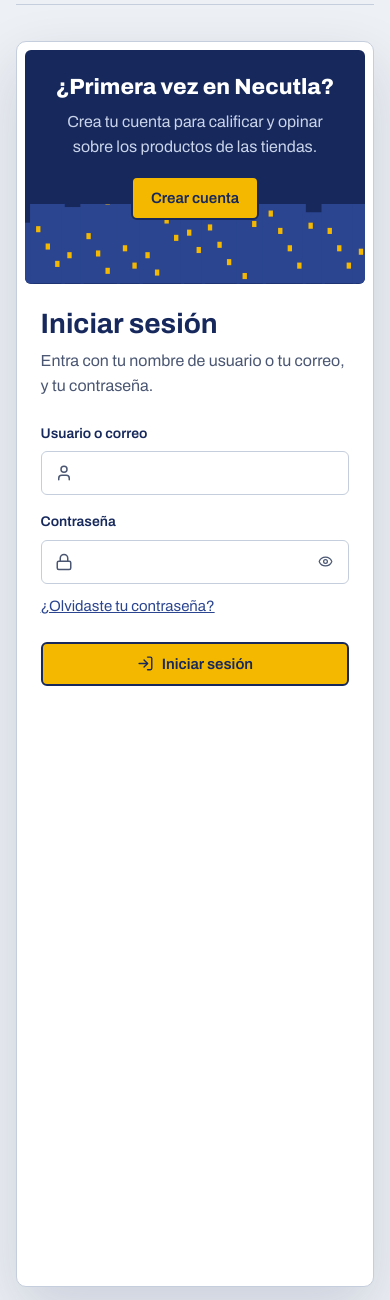
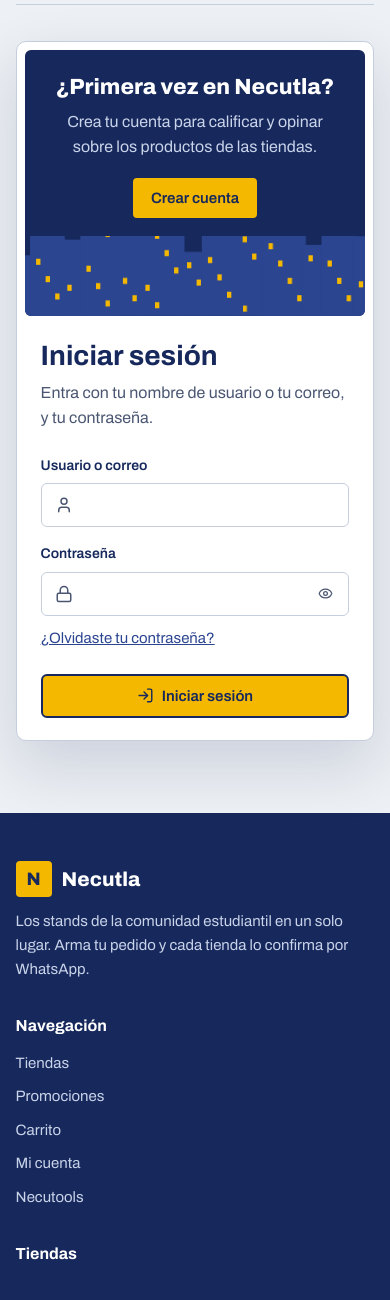
Before and after one commit to VladimirArauz/Prueba-2, a PHP site: page /cuenta.html in a window 390 px wide. Shown: the part 268-1568 px from the top of the page. Run offline with PHP 8.4, Linux system fonts and the light colour scheme; data that the repository does not hold is empty.

Commit message:
Mi cuenta: la tarjeta se ajusta al formulario y luces de los edificios
Co-Authored-By: Claude Opus 5.5 <noreply@anthropic.com>

```diff
--- a/public/js/cuenta.js
+++ b/public/js/cuenta.js
@@ -115,11 +115,32 @@ function destinoDeVuelta() {
   return /^\/[a-z0-9/?=&_-]*$/i.test(volver) && !volver.startsWith("//") ? volver : "";
 }
 
+// La tarjeta mide lo del formulario visible (en celular, más el panel de arriba); CSS anima el cambio
+function ajustarAlto() {
+  const auth = $("cuenta-fuera");
+  if (auth.hidden) return;
+  const form = auth.classList.contains("is-registro") ? $("auth-registro") : $("auth-entrar");
+  const panel = matchMedia("(max-width: 760px)").matches ? auth.querySelector(".auth-panel").offsetHeight : 0;
+  auth.style.setProperty("--alto-auth", `${form.offsetHeight + panel + 16}px`);
+}
+
+// Contraseña equivocada: las ventanas de los edificios se ponen rojas y parpadean un momento
+let alarmaAuth = null;
+function alarmaVentanas() {
+  const auth = $("cuenta-fuera");
+  clearTimeout(alarmaAuth);
+  auth.classList.remove("is-alarma");
+  void auth.offsetWidth; // reinicia el parpadeo si vuelve a fallar
+  auth.classList.add("is-alarma");
+  alarmaAuth = setTimeout(() => auth.classList.remove("is-alarma"), 1800);
+}
+
 // Panel deslizante: muestra "Iniciar sesión" o "Crear cuenta"; el otro formulario queda inerte
 function modoAuth(registro, enfocar = false) {
   $("cuenta-fuera").classList.toggle("is-registro", registro);
   $("auth-entrar").inert = registro;
   $("auth-registro").inert = !registro;
+  ajustarAlto();
   if (enfocar) {
     const campo = registro ? $("registro-nombre") : $("entrar-identificador");
     campo.focus({ preventScroll: true });
@@ -180,7 +201,7 @@ function entrar(sesion, mensaje) {
 }
 
 // Revisa los campos (si hay errores, enfoca el primero), manda el formulario y llama a listo(respuesta)
-async function enviarForm(event, { ruta, metodo = "POST", campos, listo }) {
+async function enviarForm(event, { ruta, metodo = "POST", campos, listo, alFallar }) {
   event.preventDefault();
   const form = event.currentTarget;
   if (!(await validarFormulario(form))) return;
@@ -194,6 +215,7 @@ async function enviarForm(event, { ruta, metodo = "POST", campos, listo }) {
     listo(respuesta);
   } catch (error) {
     showToast(error.message, "info");
+    if (alFallar) alFallar(error);
   } finally {
     botonListo(boton);
   }
@@ -276,13 +298,19 @@ window.addEventListener("hashchange", () => {
 document.addEventListener("DOMContentLoaded", async () => {
   prepararValidacion();
   campoCodigo = crearCampoCodigo($("codigo-campo"), { alCompletar: verificarCodigo });
+  // Los mensajes de validación cambian el alto del formulario: la tarjeta lo sigue
+  const observador = new ResizeObserver(() => ajustarAlto());
+  observador.observe($("auth-entrar"));
+  observador.observe($("auth-registro"));
+  window.addEventListener("resize", ajustarAlto);
   $("form-codigo").addEventListener("submit", event => {
     event.preventDefault();
     verificarCodigo(campoCodigo.valor());
   });
   $("form-entrar").addEventListener("submit", event => enviarForm(event, {
     ruta: "/clientes/login", campos: ["identificador", "password"],
-    listo: s => siguientePaso(s, `Sesión iniciada: ${s.nombre}`)
+    listo: s => siguientePaso(s, `Sesión iniciada: ${s.nombre}`),
+    alFallar: error => { if (error.status === 401) alarmaVentanas(); }
   }));
   $("form-registro").addEventListener("submit", event => enviarForm(event, {
     ruta: "/clientes/registro", campos: ["nombre", "usuario", "correo", "pais", "telefono", "password", "confirmar"],
--- a/public/style.css
+++ b/public/style.css
@@ -2712,8 +2712,12 @@ a.card-img-wrap {
   position: relative;
   display: grid;
   grid-template-columns: 1fr 1fr;
+  align-items: start;
   max-width: 880px;
-  min-height: 560px;
+  margin-inline: auto;
+  /* Mide lo del formulario visible (cuenta.js, ajustarAlto) y cambia con el panel al pasar a crear cuenta */
+  height: var(--alto-auth, auto);
+  transition: height var(--t-panel);
   padding: 8px;
   background: var(--hoja);
   border: 1px solid var(--linea);
@@ -2734,8 +2738,6 @@ a.card-img-wrap {
 
 .auth-entrar {
   grid-column: 1;
-  /* El registro es más largo: "Iniciar sesión" va arriba en vez de quedar centrado con un hueco encima */
-  justify-content: flex-start;
 }
 
 .auth-registro {
@@ -2844,7 +2846,7 @@ a.card-img-wrap {
   left: -6%;
   bottom: 0;
   width: 112%;
-  height: 46%;
+  height: 40%;
   transition: transform var(--t-panel);
 }
 
@@ -2858,6 +2860,36 @@ a.card-img-wrap {
 
 .auth-ciudad .ve {
   fill: var(--senal);
+  transition: fill 0.2s ease;
+}
+
+/* Contraseña equivocada: las ventanas se ponen rojas (error) mientras dura .is-alarma */
+.auth.is-alarma .auth-ciudad .ve {
+  fill: var(--aviso);
+}
+
+/* Plan 2026-10-31 (excepción autorizada por el usuario solo para este panel): algunas ventanas se apagan
+   un instante de vez en cuando, cada una a su ritmo. Con movimiento reducido no parpadean. */
+@media (prefers-reduced-motion: no-preference) {
+  .auth-ciudad .ve:nth-child(4n+2) { animation: ventana-luz 7s ease-in-out 1.2s infinite; }
+  .auth-ciudad .ve:nth-child(5n+3) { animation: ventana-luz 9.5s ease-in-out 3.4s infinite; }
+  .auth-ciudad .ve:nth-child(7n+1) { animation: ventana-luz 12s ease-in-out 5.8s infinite; }
+  .auth-ciudad .ve:nth-child(9n+4) { animation: ventana-luz 15s ease-in-out 0.4s infinite; }
+
+  .auth.is-alarma .auth-ciudad .ve {
+    animation: ventana-alarma 0.4s steps(1, end) 4;
+  }
+}
+
+@keyframes ventana-luz {
+  0%, 84%, 100% { opacity: 1; }
+  88% { opacity: 0.2; }
+  91% { opacity: 1; }
+  94% { opacity: 0.35; }
+}
+
+@keyframes ventana-alarma {
+  50% { opacity: 0.2; }
 }
 
 /* Los dos textos ocupan el mismo lugar y cambian a la mitad del recorrido */
@@ -2867,9 +2899,13 @@ a.card-img-wrap {
   z-index: 1;
   display: flex;
   flex-direction: column;
-  align-items: center;
+  justify-content: center;
+  align-items: center;
+  align-self: start;
   gap: 12px;
-  padding: 72px 40px 0;
+  /* Centrado en el espacio que deja libre la ciudad (40 % de abajo) */
+  height: 60%;
+  padding: 32px 40px 8px;
   text-align: center;
   transition: opacity 0.3s ease 0.3s, transform 0.3s ease 0.3s;
 }
@@ -2903,8 +2939,8 @@ a.card-img-wrap {
 @media (max-width: 760px) {
   .auth {
     grid-template-columns: 1fr;
-    grid-template-rows: auto auto;
-    min-height: 0;
+    /* Con el alto fijo de la tarjeta, una fila "auto" se encogería: el panel mide siempre lo que su contenido */
+    grid-template-rows: max-content max-content;
   }
   .auth-panel {
     position: relative;
@@ -2919,14 +2955,15 @@ a.card-img-wrap {
     transform: none;
   }
   .auth-panel-texto {
-    padding: 24px 20px 64px;
+    height: auto;
+    padding: 24px 20px 96px;
     gap: 8px;
   }
   .auth-panel-titulo {
     font-size: 1.375rem;
   }
   .auth-ciudad {
-    height: 34%;
+    height: 80px;
   }
   .auth-form,
   .auth-entrar,
```
Also changed, not shown: plans/MEMORIA.md (+9 -0 lines), plans/planes/2026-10-31-mi-cuenta-alto-y-luces.md (added, +33 -0 lines), plans/prompts/2026-10-31-mi-cuenta-alto-y-luces.md (added, +8 -0 lines).
